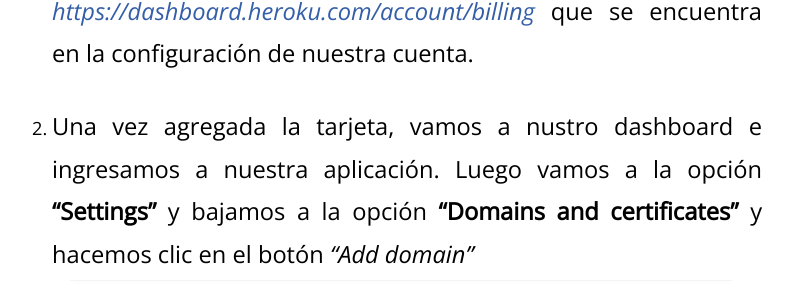
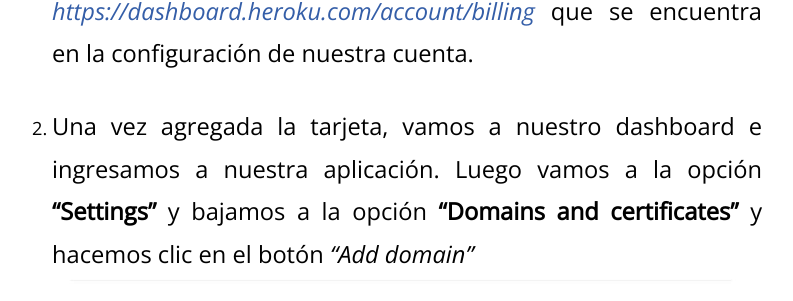
Before and after one commit to iv-devs/iv-devs.github.io, a Jekyll site: the page built from _posts/2017-05-10-personalizando-dominio-de-una-app-alojada-en-heroku.markdown, in a window 1280 px wide and 900 px high, scrolled down 4918 px. Shown: the part 150-451 px from the top of the window, without its empty margins (253-1046 px from the left). Built offline with Jekyll 4.4.1, drawn with Linux system fonts in a browser that asks for light colours; nearby versions of some CDN libraries; comment, search, counter and statistics services are not loaded; some of the changed text lies outside the part shown.

Commit message:
FIX ERROR

```diff
--- a/_posts/2017-05-10-personalizando-dominio-de-una-app-alojada-en-heroku.markdown
+++ b/_posts/2017-05-10-personalizando-dominio-de-una-app-alojada-en-heroku.markdown
@@ -57,7 +57,7 @@ Lo que debemos hacer en heroku, es agregar un dominio personalizado. Para esto s
 
 1. Necesitamos **agregar si o si nuestra tarjeta de crédito a heroku.** Esto tenemos que  hacer para verificar nuestra cuenta. Como se comentó anteriormente **no se descontará dinero de tu tarjeta!**, es solo para validar la identidad. Para añadir nuestra tarjeta de crédito ingresamos al siguiente link [https://dashboard.heroku.com/account/billing](https://dashboard.heroku.com/account/billing) que se encuentra en la configuración de nuestra cuenta.
 
-2. Una vez agregada la tarjeta, vamos a nustro dashboard e ingresamos a nuestra aplicación. Luego vamos a la opción **"Settings"** y bajamos a la opción **"Domains and certificates"** y hacemos clic en el botón _"Add domain"_
+2. Una vez agregada la tarjeta, vamos a nuestro dashboard e ingresamos a nuestra aplicación. Luego vamos a la opción **"Settings"** y bajamos a la opción **"Domains and certificates"** y hacemos clic en el botón _"Add domain"_
 ![Personaliza tu dominio de heroku](/assets/img/post/2017-05-10-personalizando-dominio-de-una-app-alojada-en-heroku/6.jpg)
 
 3. Debemos agregar agregar dos dominios:
```
Also changed, not shown: other parts of _posts/2017-05-10-personalizando-dominio-de-una-app-alojada-en-heroku.markdown (+1 -1 lines).
